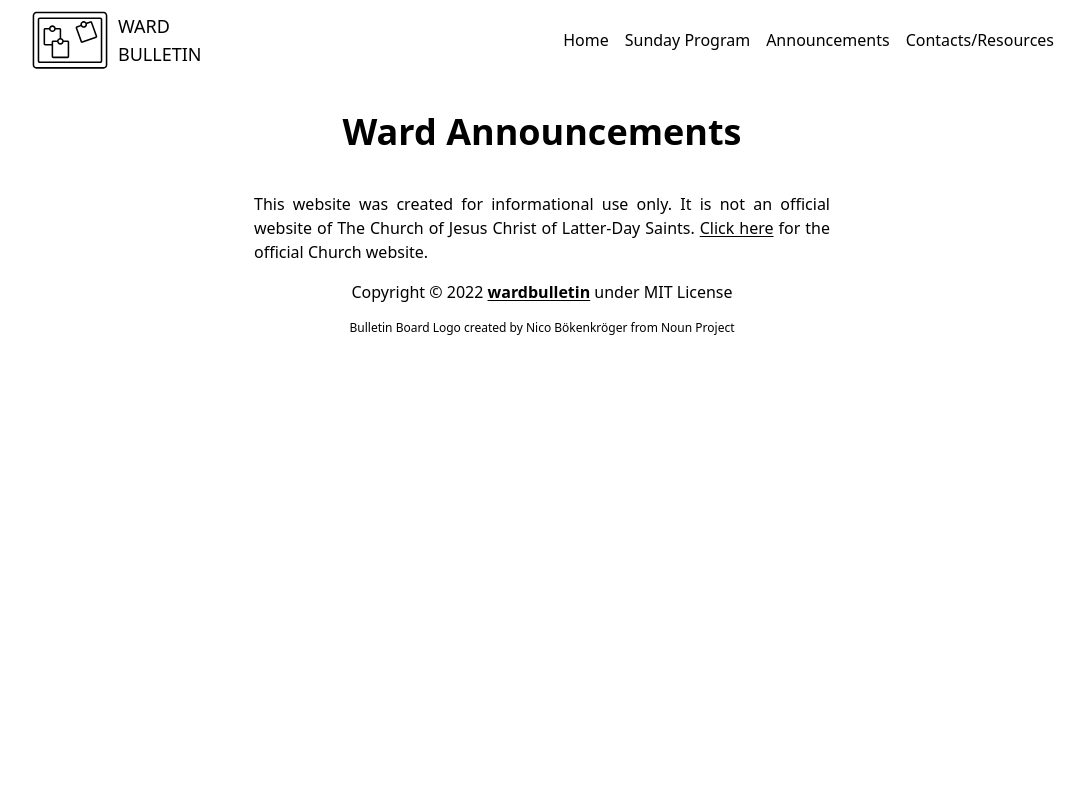
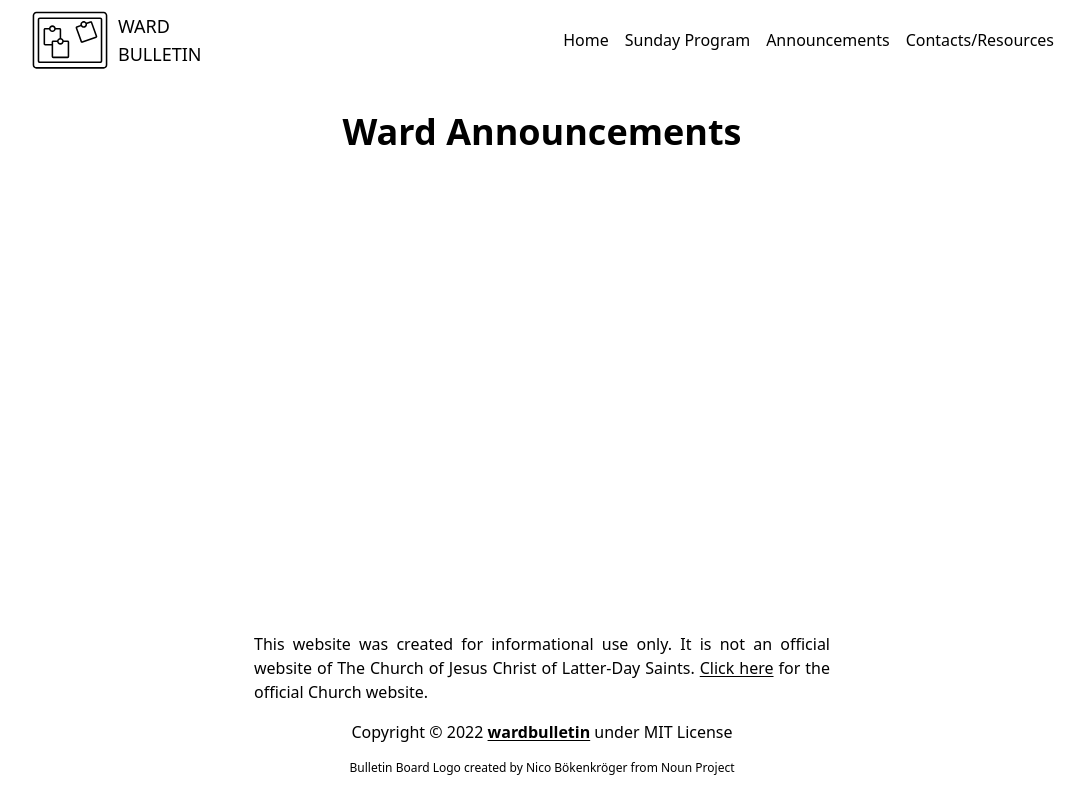
Before and after one commit to DeeeeLAN/wardbulletin, a Django app: template wardbulletin/main/templates/main/announcements.html in a window 1280 px wide. Shown: the whole page, without its empty margins (98-1182 px from the left). Run offline with Django 4.2, Linux system fonts and the light colour scheme; the template is opened without the code that fills it, so the values that code supplies are empty; style sheets or scripts are compiled from the project's sources; parts of the project's set-up code (start-up, migrations or seed data) failed here and were passed over.

Commit message:
Add minimum page height to remaining pages

```diff
--- a/wardbulletin/main/templates/main/announcements.html
+++ b/wardbulletin/main/templates/main/announcements.html
@@ -4,7 +4,7 @@
 {% block title %}Announcements | {{ ward_name }}{% endblock %}
 
 {% block content %}
-<div class="w-full p-4 pt-8">
+<div class="w-full p-4 pt-8 min-h-[calc(100vh-17rem)]">
   <div class="container mx-auto max-w-100vw md:max-w-[90vw] xl:max-w-6xl flex flex-col gap-12 items-center">
     <div class="font-bold text-4xl text-center w-full">Ward Announcements</div>
     {% for announcement in announcements %}
--- a/wardbulletin/main/templates/main/contacts-resources.html
+++ b/wardbulletin/main/templates/main/contacts-resources.html
@@ -4,7 +4,7 @@
 {% block title %}Contacts/Resources | {{ ward_name }}{% endblock %}
 
 {% block content %}
-<div class="w-full p-4 pt-8">
+<div class="w-full p-4 pt-8 min-h-[calc(100vh-17rem)]">
   <div class="container mx-auto max-w-100vw md:max-w-[90vw] xl:max-w-6xl flex flex-col gap-12 items-center">
     {% for table in contact_tables %}
     {% include "main/contact_table.html" with table=table %}
```
